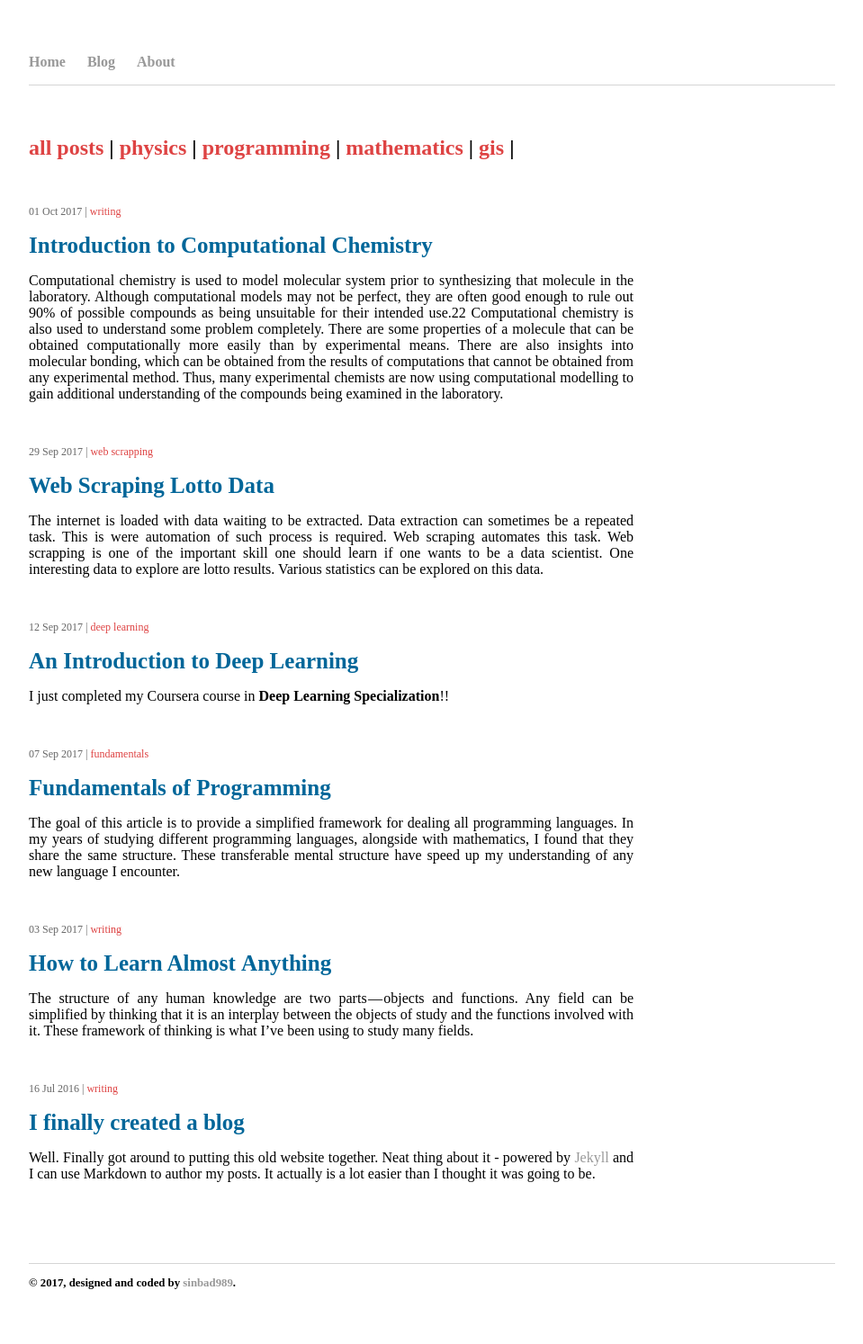
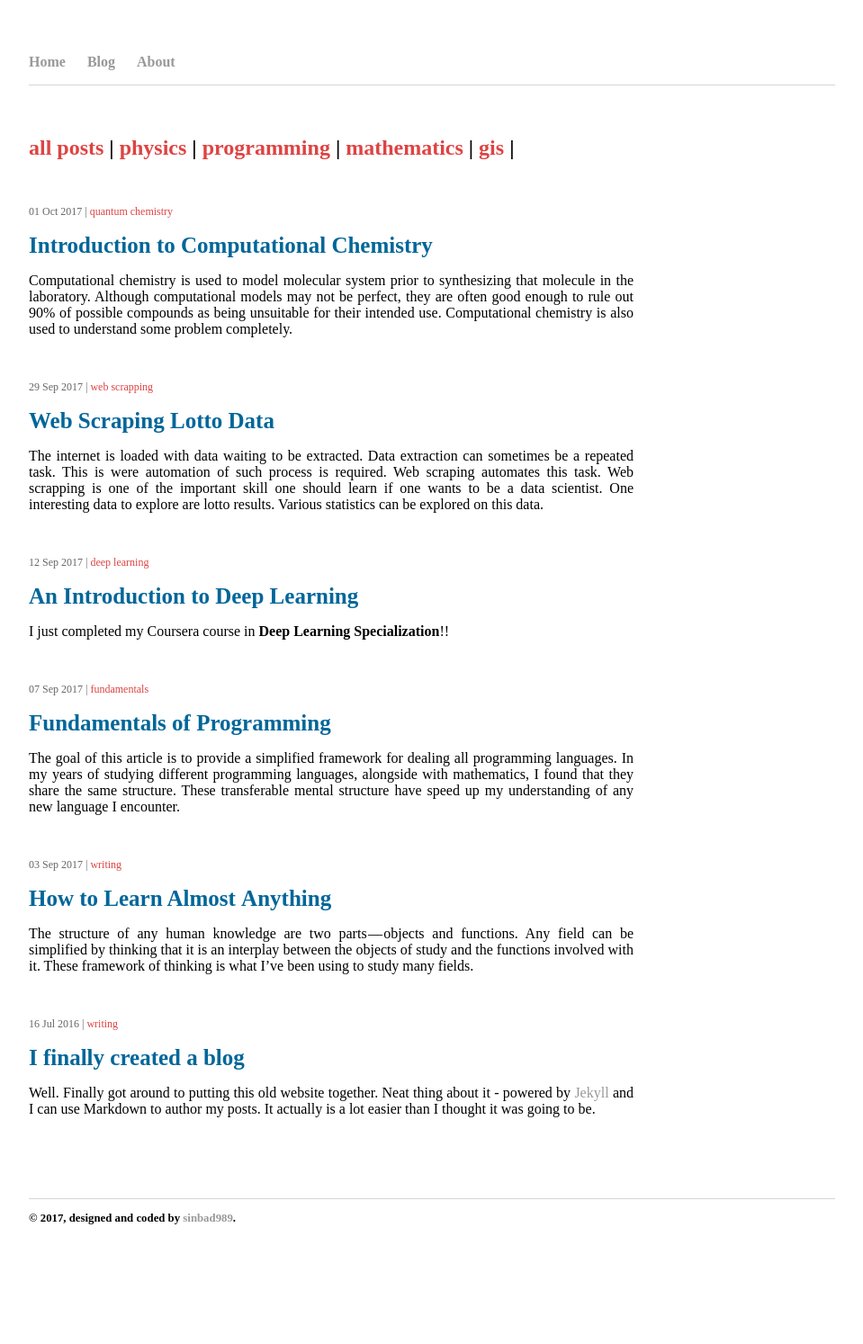
Before and after one commit to sinbad989/sinbad989.github.io, a Jekyll site: the page built from blog/index.html, in a window 1280 px wide. Shown: the whole page at 90% size, without its empty margins (160-1119 px from the left). Built offline with Jekyll 4.4.1, drawn with Linux system fonts in a browser that asks for light colours; some web fonts are replaced; after the commit the page ends 1422 px from its top, so only the background shows below that.

Commit message:
new post

```diff
--- a/_posts/2017-10-11-Introduction-to-Computational-Chemistry.md
+++ b/_posts/2017-10-11-Introduction-to-Computational-Chemistry.md
@@ -3,7 +3,9 @@ layout: post
 title: "Introduction to Computational Chemistry"
 date: 2017-10-1
 category: physics
-tag: writing
+tag: quantum chemistry
 ---
 
-Computational chemistry is used to model molecular system prior to synthesizing that molecule in the laboratory. Although computational models may not be perfect, they are often good enough to rule out 90% of possible compounds as being unsuitable for their intended use.22 Computational chemistry is also used to understand some problem completely. There are some properties of a molecule that can be obtained computationally more easily than by experimental means. There are also insights into molecular bonding, which can be obtained from the results of computations that cannot be obtained from any experimental method. Thus, many experimental chemists are now using computational modelling to gain additional understanding of the compounds being examined in the laboratory.
+Computational chemistry is used to model molecular system prior to synthesizing that molecule in the laboratory. Although computational models may not be perfect, they are often good enough to rule out 90% of possible compounds as being unsuitable for their intended use. Computational chemistry is also used to understand some problem completely.
+
+There are some properties of a molecule that can be obtained computationally more easily than by experimental means. There are also insights into molecular bonding, which can be obtained from the results of computations that cannot be obtained from any experimental method. Thus, many experimental chemists are now using computational modelling to gain additional understanding of the compounds being examined in the laboratory.
```
